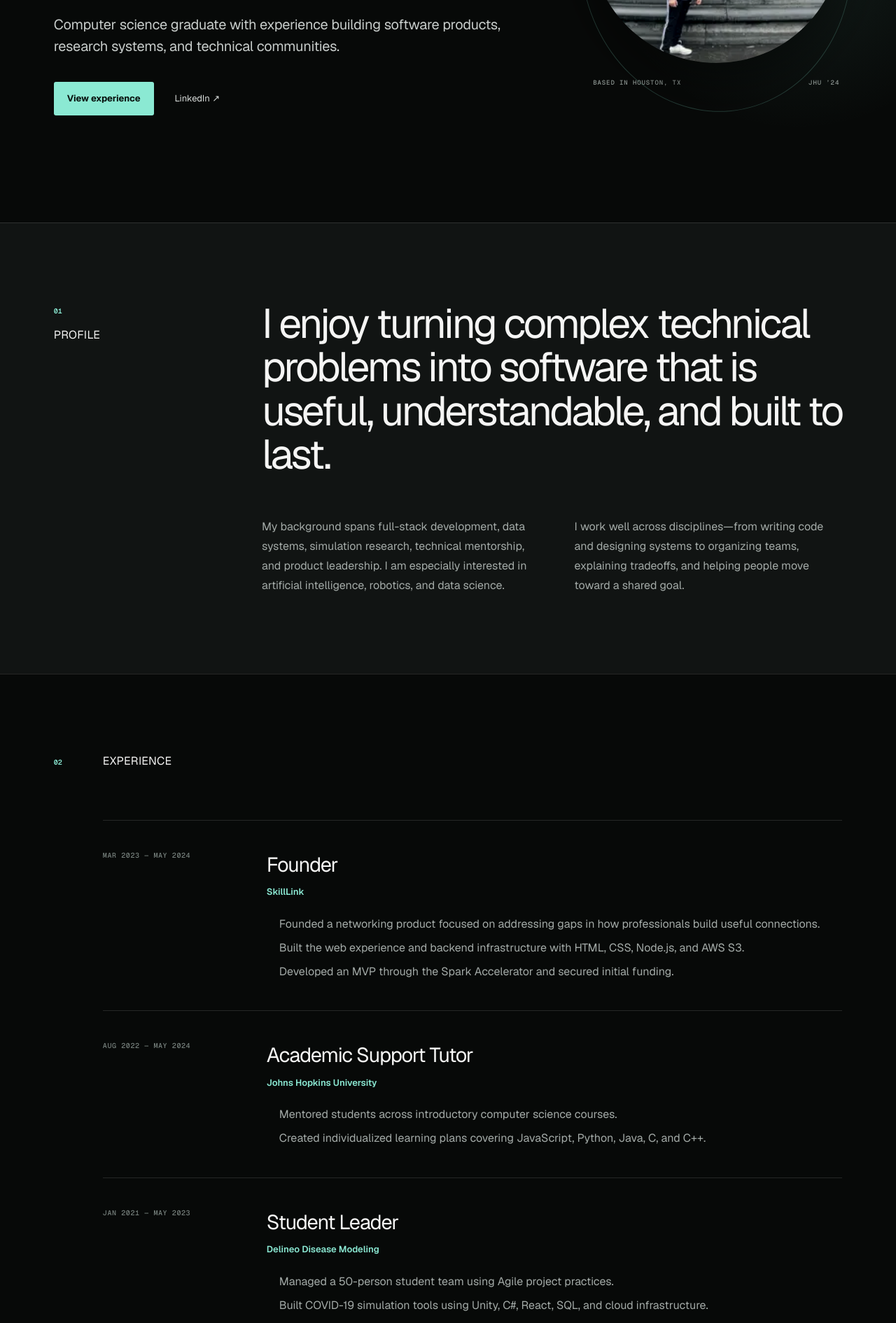
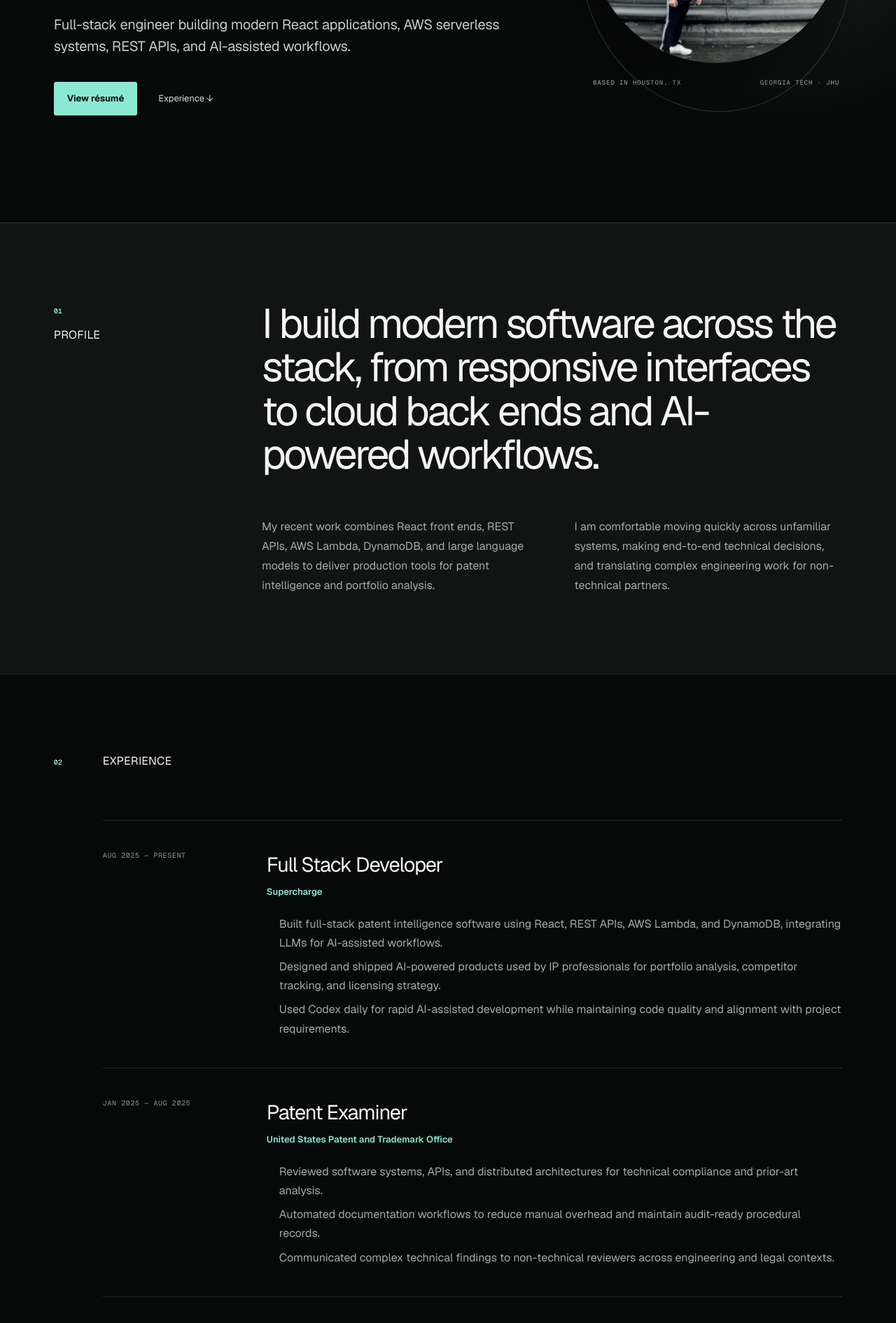
Before and after one commit to ChrisBakhit/christian-portfolio, a Next.js app: page / in a window 1280 px wide. Shown: the part 520-2411 px from the top of the page at 70% size. Built offline with nearby package versions, Linux system fonts and the light colour scheme.

Commit message:
Update site from latest resume

```diff
--- a/app/layout.tsx
+++ b/app/layout.tsx
@@ -6,10 +6,10 @@ const geist = Geist({ variable: "--font-geist", subsets: ["latin"] });
 const mono = Geist_Mono({ variable: "--font-mono", subsets: ["latin"] });
 
 export const metadata: Metadata = {
-  title: "Christian Bakhit | AI, Robotics & Data",
-  description: "Christian Bakhit is a computer scientist building at the edge of artificial intelligence, robotics, data, and human possibility.",
-  openGraph: { title: "Christian Bakhit | Software, Data & Product", description: "Computer science graduate with experience building software products, research systems, and technical communities." },
-  twitter: { card: "summary", title: "Christian Bakhit | Software, Data & Product", description: "Computer science graduate with experience across software, data, and product." },
+  title: "Christian Bakhit | Full-Stack Engineer",
+  description: "Full-stack engineer building React applications, AWS serverless systems, REST APIs, and AI-assisted workflows.",
+  openGraph: { title: "Christian Bakhit | Full-Stack Engineer", description: "React, AWS, REST APIs, cloud systems, and AI-assisted product development." },
+  twitter: { card: "summary", title: "Christian Bakhit | Full-Stack Engineer", description: "React, AWS, REST APIs, cloud systems, and AI-assisted product development." },
 };
 
 export default function RootLayout({ children }: Readonly<{ children: React.ReactNode }>) {
--- a/app/page.tsx
+++ b/app/page.tsx
@@ -4,41 +4,32 @@ import { useEffect } from "react";
 
 const experience = [
   {
-    role: "Founder",
-    company: "SkillLink",
-    dates: "Mar 2023 — May 2024",
+    role: "Full Stack Developer",
+    company: "Supercharge",
+    dates: "Aug 2025 — Present",
     bullets: [
-      "Founded a networking product focused on addressing gaps in how professionals build useful connections.",
-      "Built the web experience and backend infrastructure with HTML, CSS, Node.js, and AWS S3.",
-      "Developed an MVP through the Spark Accelerator and secured initial funding.",
+      "Built full-stack patent intelligence software using React, REST APIs, AWS Lambda, and DynamoDB, integrating LLMs for AI-assisted workflows.",
+      "Designed and shipped AI-powered products used by IP professionals for portfolio analysis, competitor tracking, and licensing strategy.",
+      "Used Codex daily for rapid AI-assisted development while maintaining code quality and alignment with project requirements.",
     ],
   },
   {
-    role: "Academic Support Tutor",
-    company: "Johns Hopkins University",
-    dates: "Aug 2022 — May 2024",
+    role: "Patent Examiner",
+    company: "United States Patent and Trademark Office",
+    dates: "Jan 2025 — Aug 2025",
     bullets: [
-      "Mentored students across introductory computer science courses.",
-      "Created individualized learning plans covering JavaScript, Python, Java, C, and C++.",
+      "Reviewed software systems, APIs, and distributed architectures for technical compliance and prior-art analysis.",
+      "Automated documentation workflows to reduce manual overhead and maintain audit-ready procedural records.",
+      "Communicated complex technical findings to non-technical reviewers across engineering and legal contexts.",
     ],
   },
   {
-    role: "Student Leader",
-    company: "Delineo Disease Modeling",
-    dates: "Jan 2021 — May 2023",
+    role: "Head Developer",
+    company: "Daily Talk Media",
+    dates: "Dec 2024 — Feb 2026",
     bullets: [
-      "Managed a 50-person student team using Agile project practices.",
-      "Built COVID-19 simulation tools using Unity, C#, React, SQL, and cloud infrastructure.",
-      "Collaborated with Microsoft Research and AWS on simulation and dashboard testing.",
-    ],
-  },
-  {
-    role: "Full-Stack Developer",
-    company: "St. Mary & Archangel Michael Church",
-    dates: "Jun 2022 — Aug 2023",
-    bullets: [
-      "Developed and maintained a React and Firebase website for a multi-generational community.",
-      "Led a usability redesign focused on making the experience clearer for older users.",
+      "Led architecture and backend development for a production platform built from the ground up.",
+      "Made end-to-end technical decisions across front-end and back-end to keep a small team shipping on schedule.",
     ],
   },
 ];
@@ -72,29 +63,29 @@ export default function Home() {
     <main>
       <header className="siteHeader">
         <a className="logo" href="#top">Christian Bakhit</a>
-        <nav aria-label="Main navigation"><a href="#about">About</a><a href="#experience">Experience</a><a href="#projects">Projects</a></nav>
-        <a className="contactLink" href="mailto:cbakhit1@jh.edu">Contact</a>
+        <nav aria-label="Main navigation"><a href="#about">About</a><a href="#experience">Experience</a><a href="#projects">Projects</a><a href="/Christian_Bakhit_Resume.pdf" target="_blank">Résumé</a></nav>
+        <a className="contactLink" href="mailto:chrisbakhit@gmail.com">Contact</a>
       </header>
 
       <section className="hero" id="top">
         <div className="heroText" data-reveal>
           <span className="status"><i /> Open to opportunities</span>
-          <p className="kicker">Computer Science · Data · Product</p>
+          <p className="kicker">Full-Stack Engineering · AI · Cloud</p>
           <h1>Christian<br />Bakhit</h1>
-          <p className="intro">Computer science graduate with experience building software products, research systems, and technical communities.</p>
-          <div className="actions"><a className="primaryButton" href="#experience">View experience</a><a className="textButton" href="https://www.linkedin.com/in/christianbakhit/" target="_blank" rel="noreferrer">LinkedIn ↗</a></div>
+          <p className="intro">Full-stack engineer building modern React applications, AWS serverless systems, REST APIs, and AI-assisted workflows.</p>
+          <div className="actions"><a className="primaryButton" href="/Christian_Bakhit_Resume.pdf" target="_blank">View résumé</a><a className="textButton" href="#experience">Experience ↓</a></div>
         </div>
         <div className="profileWrap" data-reveal>
           <img src="/christian-profile.webp" alt="Christian Bakhit" />
-          <div className="profileMeta"><span>Based in Houston, TX</span><span>JHU ’24</span></div>
+          <div className="profileMeta"><span>Based in Houston, TX</span><span>Georgia Tech · JHU</span></div>
         </div>
       </section>
 
       <section className="about section" id="about">
         <div className="sectionTitle" data-reveal><span>01</span><h2>Profile</h2></div>
         <div className="aboutContent" data-reveal>
-          <p className="largeCopy">I enjoy turning complex technical problems into software that is useful, understandable, and built to last.</p>
-          <div className="aboutColumns"><p>My background spans full-stack development, data systems, simulation research, technical mentorship, and product leadership. I am especially interested in artificial intelligence, robotics, and data science.</p><p>I work well across disciplines—from writing code and designing systems to organizing teams, explaining tradeoffs, and helping people move toward a shared goal.</p></div>
+          <p className="largeCopy">I build modern software across the stack, from responsive interfaces to cloud back ends and AI-powered workflows.</p>
+          <div className="aboutColumns"><p>My recent work combines React front ends, REST APIs, AWS Lambda, DynamoDB, and large language models to deliver production tools for patent intelligence and portfolio analysis.</p><p>I am comfortable moving quickly across unfamiliar systems, making end-to-end technical decisions, and translating complex engineering work for non-technical partners.</p></div>
         </div>
       </section>
 
@@ -113,14 +104,14 @@ export default function Home() {
       </section>
 
       <section className="details section">
-        <div className="education" data-reveal><span className="miniLabel">Education</span><h2>Johns Hopkins University</h2><p>B.S. Computer Science<br />Applied Mathematics & Statistics</p><small>2020 — 2024 · Baltimore, Maryland</small></div>
-        <div className="skills" data-reveal><span className="miniLabel">Core skills</span><div>{["Python", "Java", "C / C++", "JavaScript", "React", "Node.js", "SQL", "AWS", "Unity", "Flutter"].map((skill) => <span key={skill}>{skill}</span>)}</div></div>
+        <div className="education" data-reveal><span className="miniLabel">Education</span><h2>Georgia Institute of Technology</h2><p>M.S. Computer Science (OMSCS)</p><small>Aug 2025 — Aug 2027</small><h2>Johns Hopkins University</h2><p>B.S. Computer Science & Applied Mathematics and Statistics</p><small>Aug 2020 — May 2024</small></div>
+        <div className="skills" data-reveal><span className="miniLabel">Technical skills</span><div>{["Python", "JavaScript", "Java", "C#", "C++", "React", "Node.js", "REST APIs", "AWS Lambda", "DynamoDB", "PostgreSQL", "Azure", "Kubernetes", "Firebase", "Codex", "OpenAI API", "Anthropic API", "Git"].map((skill) => <span key={skill}>{skill}</span>)}</div></div>
       </section>
 
       <section className="contact" id="contact">
-        <p data-reveal>Currently exploring software engineering and data opportunities.</p>
+        <p data-reveal>Full-stack engineering, AI-assisted products, and cloud systems.</p>
         <h2 data-reveal>Let&apos;s talk.</h2>
-        <a data-reveal href="mailto:cbakhit1@jh.edu">cbakhit1@jh.edu <span>↗</span></a>
+        <a data-reveal href="mailto:chrisbakhit@gmail.com">chrisbakhit@gmail.com <span>↗</span></a>
         <footer><span>© {new Date().getFullYear()} Christian Bakhit</span><div><a href="https://github.com/ChrisBJHU" target="_blank" rel="noreferrer">GitHub</a><a href="https://www.linkedin.com/in/christianbakhit/" target="_blank" rel="noreferrer">LinkedIn</a></div><span>Houston, Texas</span></footer>
       </section>
     </main>
```
Also changed, not shown: 1 other file (tests, documents, lock files or other folders).
